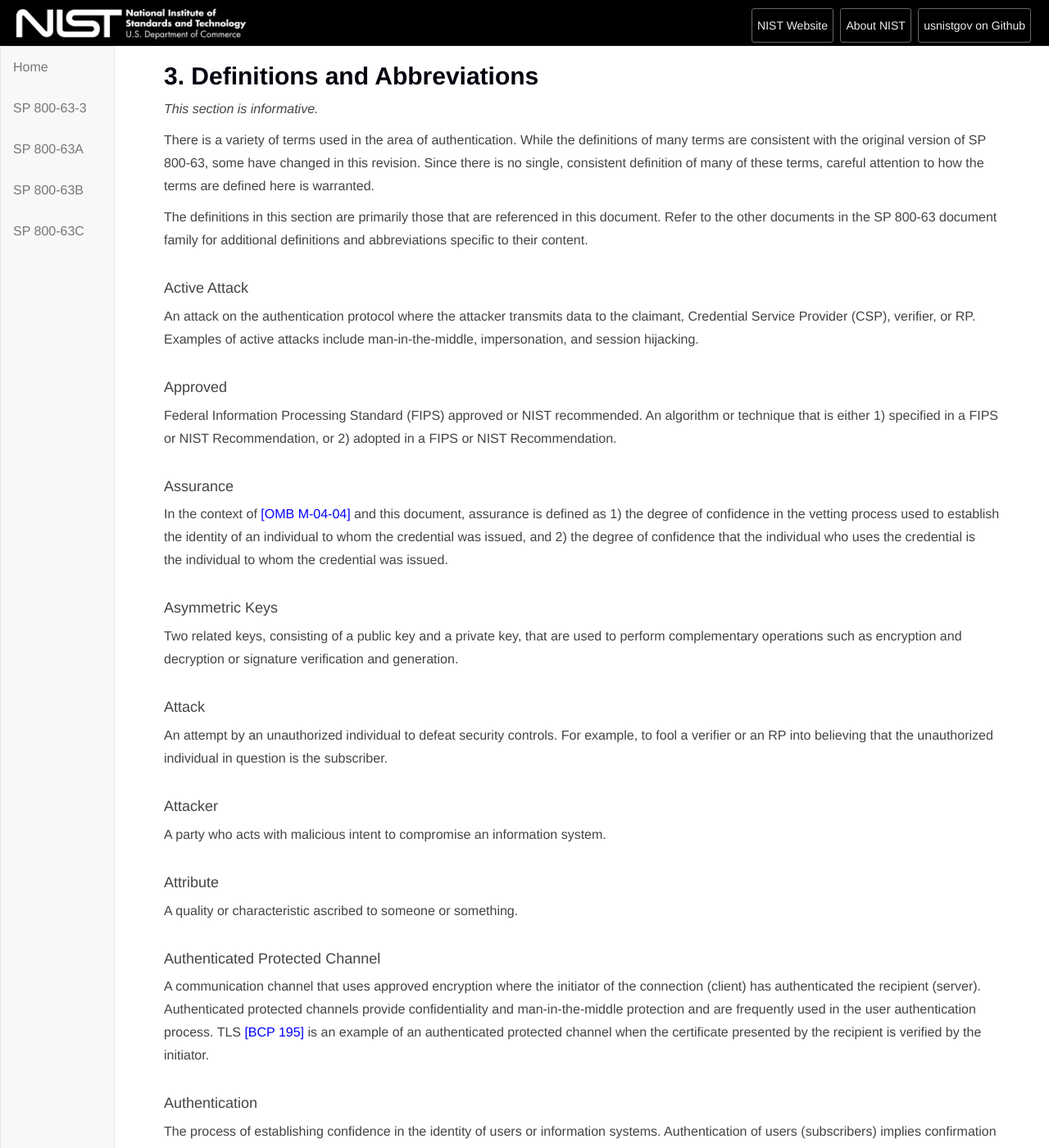
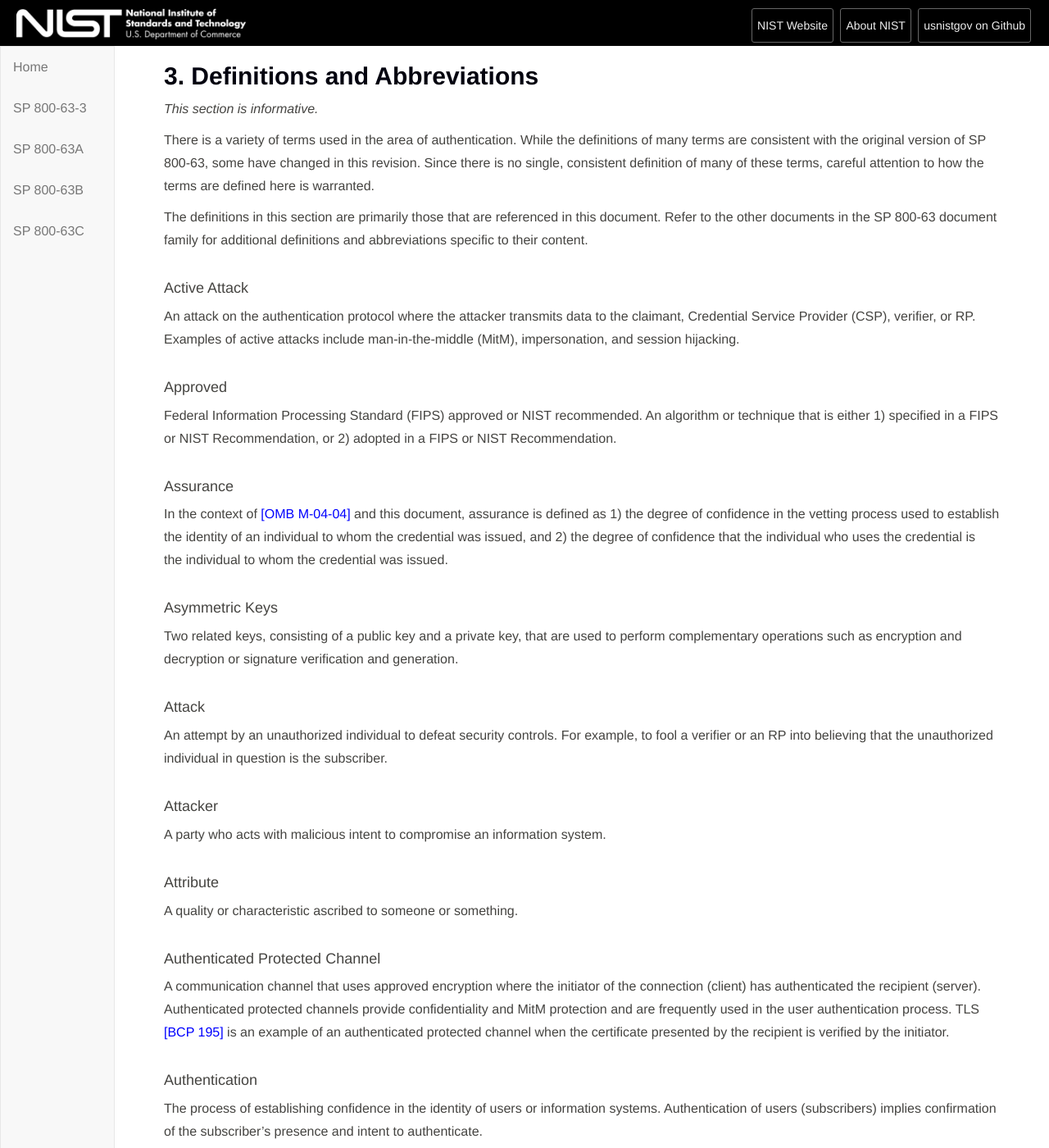
Before and after one commit to usnistgov/800-63-3, a Jekyll site: the page built from sp800-63b/sec3_definitions.md, in a window 1280 px wide and 1400 px high. Shown: the whole window at 82% size. Built offline with Jekyll 4.4.1, drawn with Linux system fonts in a browser that asks for light colours; our own code applies the rules of GitHub Pages for plain Markdown files; some of the changed text lies outside the part shown.

Commit message:
Update sec3_definitions.md

```diff
--- a/sp800-63b/sec3_definitions.md
+++ b/sp800-63b/sec3_definitions.md
@@ -9,7 +9,7 @@
 The definitions in this section are primarily those that are referenced in this document. Refer to the other documents in the SP 800-63 document family for additional definitions and abbreviations specific to their content.
 
 #### Active Attack
-An attack on the authentication protocol where the attacker transmits data to the claimant, Credential Service Provider (CSP), verifier, or RP. Examples of active attacks include man-in-the-middle, impersonation, and session hijacking.
+An attack on the authentication protocol where the attacker transmits data to the claimant, Credential Service Provider (CSP), verifier, or RP. Examples of active attacks include man-in-the-middle (MitM), impersonation, and session hijacking.
 
 #### Approved
 Federal Information Processing Standard (FIPS) approved or NIST recommended. An algorithm or technique that is either 1) specified in a FIPS or NIST Recommendation, or 2) adopted in a FIPS or NIST Recommendation.
@@ -30,7 +30,7 @@
 A quality or characteristic ascribed to someone or something.
 
 #### Authenticated Protected Channel
-A communication channel that uses approved encryption where the initiator of the connection (client) has authenticated the recipient (server). Authenticated protected channels provide confidentiality and man-in-the-middle protection and are frequently used in the user authentication process. TLS [[BCP 195]](#bcp195) is an example of an authenticated protected channel when the certificate presented by the recipient is verified by the initiator.
+A communication channel that uses approved encryption where the initiator of the connection (client) has authenticated the recipient (server). Authenticated protected channels provide confidentiality and MitM protection and are frequently used in the user authentication process. TLS [[BCP 195]](#bcp195) is an example of an authenticated protected channel when the certificate presented by the recipient is verified by the initiator.
 
 #### Authentication
 The process of establishing confidence in the identity of users or information systems. Authentication of users (subscribers) implies confirmation of the subscriber's presence and intent to authenticate.
@@ -167,7 +167,7 @@
 The three authentication factors are something you know, something you have, and something you are.
 
 #### Network
-An open communications medium, typically the Internet, that is used to transport messages between the claimant and other parties. Unless otherwise stated, no assumptions are made about the security of the network; it is assumed to be open and subject to active (i.e., impersonation, man-in-the-middle, session hijacking) and passive (i.e., eavesdropping) attack at any point between the parties (e.g., claimant, verifier, CSP or RP).
+An open communications medium, typically the Internet, that is used to transport messages between the claimant and other parties. Unless otherwise stated, no assumptions are made about the security of the network; it is assumed to be open and subject to active (i.e., impersonation, MitM, session hijacking) and passive (i.e., eavesdropping) attack at any point between the parties (e.g., claimant, verifier, CSP or RP).
 
 #### Nonce
 A value used in security protocols that is never repeated with the same key. For example, nonces used as challenges in challenge-response authentication protocols SHALL not be repeated until authentication keys are changed. Otherwise, there is a possibility of a replay attack. Using a nonce as a challenge is a different requirement than a random challenge, because a nonce is not necessarily unpredictable.
@@ -298,7 +298,7 @@
 An entity that verifies the claimant's identity by verifying the claimant's possession and control of one or two authenticators using an authentication protocol. To do this, the verifier may also need to validate credentials that link the authenticator(s) and identity and check their status.
 
 #### Verifier Impersonation
-A scenario where the attacker impersonates the verifier in an authentication protocol, usually to capture information that can be used to masquerade as a subscriber to the real verifier. In previous editions of SP 800-63, authentication protocols that are resistant to verifier impersonation have been described as "strongly man-in-the-middle resistant".
+A scenario where the attacker impersonates the verifier in an authentication protocol, usually to capture information that can be used to masquerade as a subscriber to the real verifier. In previous editions of SP 800-63, authentication protocols that are resistant to verifier impersonation have been described as "strongly MitM resistant".
 
 #### Weakly Bound Credentials
 Credentials that are bound to a subscriber in a manner than can be modified without invalidating the credential.
```
